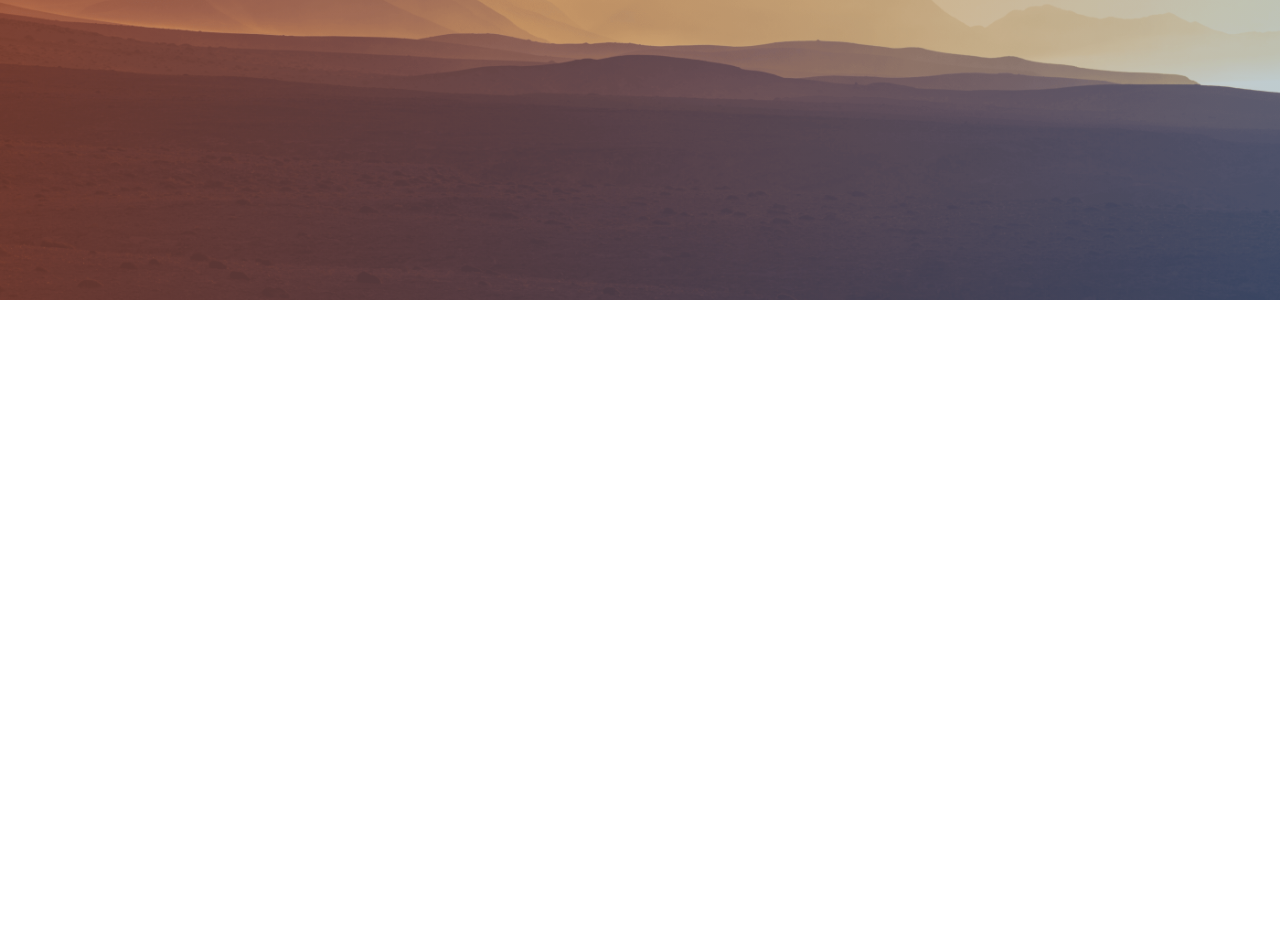
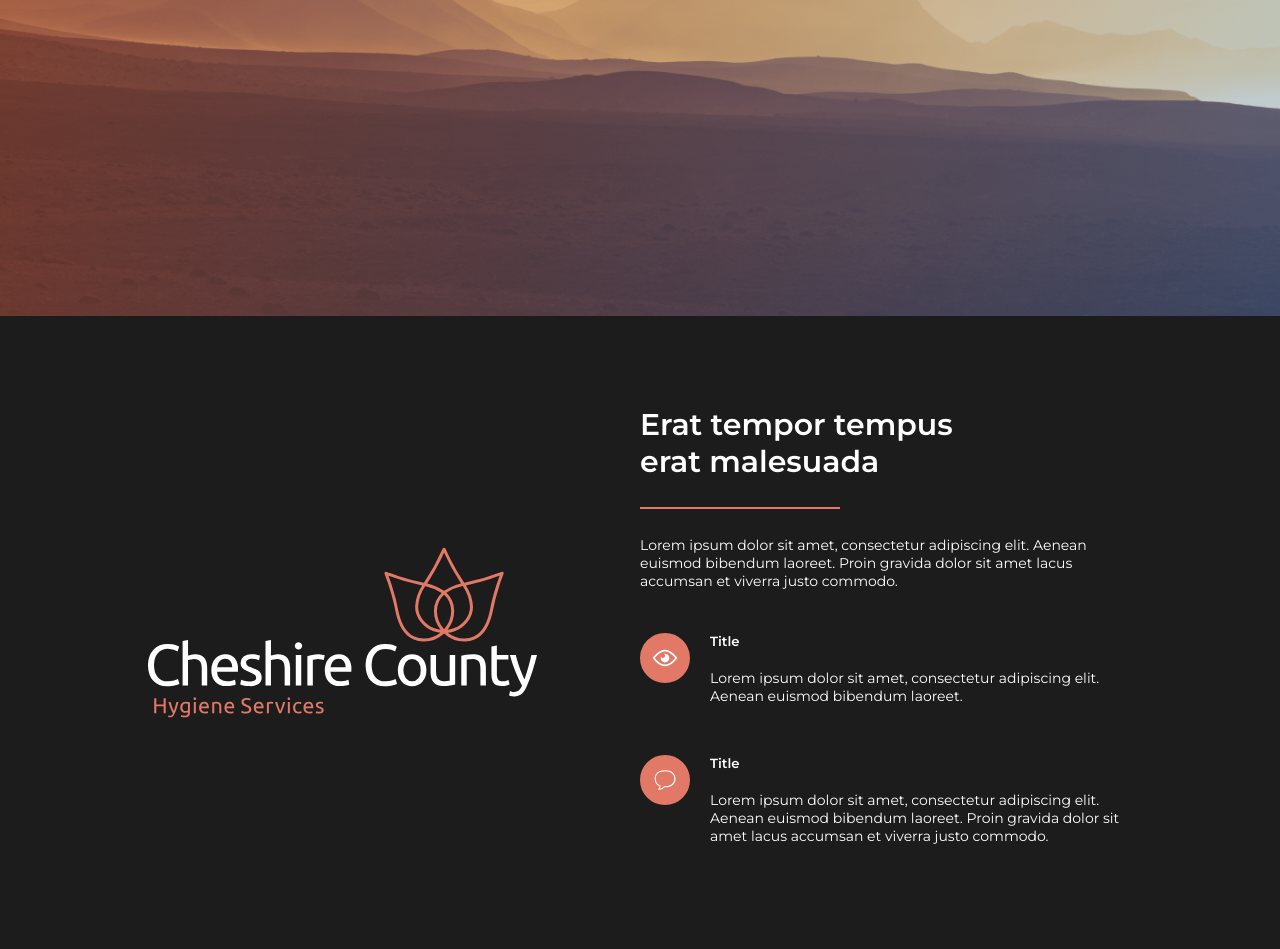
Before and after one commit to SmilingHangman/CA_EXAM, a website: page app/index.html in a window 1280 px wide. Shown: the part 1132-2081 px from the top of the page. Before the commit the page ends 1432 px from the top, so only its background shows below. Drawn offline with Linux system fonts and the light colour scheme.

Commit message:
section 4 added

```diff
--- a/app/index.html
+++ b/app/index.html
@@ -78,9 +78,34 @@
     <!-- <img class='imgsecond' src="assets/photo_landscape.png">
     <div class='overlay2'></div> -->
 
-    <div class="container test3">UNDER CONSTRUCTION! (section 3)
+    <div class="container test3"><h3>UNDER CONSTRUCTION! (section 3)</h3>
         <img class='imgsecond' src="assets/photo_landscape.png">
         <div class='overlay2'></div>
+    </div>
+
+    <div class="container erattempor">
+        <img class='logoerattempor' src="assets/cheshire-county-hygiene-services.svg">
+        <div class="erattemporright">
+            <h4>Erat tempor tempus<br>erat malesuada</h4>
+            <img class="dividererat" src="assets/divider_orange_u74.svg">
+            <p class="erattemporp">Lorem ipsum dolor sit amet, consectetur adipiscing elit. Aenean euismod bibendum laoreet. Proin gravida dolor sit amet lacus accumsan et viverra justo commodo.</p>
+            <div class="iconstitle">
+                <div class="icontitle">
+                        <img class="itico" src="assets/eye_icon.svg">
+                    <div class="icontitletxt">
+                        <h5>Title</h5>
+                        <p>Lorem ipsum dolor sit amet, consectetur adipiscing elit. Aenean euismod bibendum laoreet.</p>
+                    </div>
+                </div>
+                <div class="icontitle">
+                    <img class="itico" src="assets/bubble_icon.svg">
+                    <div class="icontitletxt">
+                        <h5>Title</h5>
+                        <p>Lorem ipsum dolor sit amet, consectetur adipiscing elit. Aenean euismod bibendum laoreet. Proin gravida dolor sit amet lacus accumsan et viverra justo commodo.</p>
+                    </div>
+                </div>
+            </div>
+        </div>
     </div>
 
     <script src="script.js"></script>
--- /dev/null
+++ b/app/scss/_erattemportempus.scss
@@ -0,0 +1,59 @@
+.erattempor {
+    background-color: $dust;
+    padding-top: 90px;
+    padding-bottom: 90px;
+    .logoerattempor {
+        min-width: 389px;
+        height: auto;
+        margin-right: 20px;
+    }
+    .erattemporright {
+        max-width: 50%;
+        display: flex;
+        flex-direction: column;
+        align-items: flex-start;
+        color: white;
+        h4 {
+            font-family: inherit;
+            font-size: 30px;
+            font-weight: 600;
+            margin: 0;
+            margin-bottom: 27px;
+        }
+        .dividererat {
+            max-width: 200px;
+        }
+        .erattemporp {
+            margin-top: 27px;
+            margin-bottom: 43px;
+        }
+        .iconstitle {
+            display: flex;
+            flex-direction: column;
+            .icontitle {
+                display: flex;
+                align-items: flex-start;
+                .itico {
+                    width: 28px;
+                    height: 28px;
+                    background-color: $brand;
+                    border: solid 11px $brand;
+                    border-radius: 50%;
+                    margin-right: 20px;
+                }
+                .icontitletxt {
+                    display: flex;
+                    flex-direction: column;
+                    h5 {
+                        font-weight: 600;
+                        margin-top: 0;
+                        margin-bottom: 6px;
+                    }
+                }
+            }
+            .icontitle:first-of-type {
+                margin-bottom: 36px;
+            }
+        }
+    }
+}
--- a/app/scss/_homescreen.scss
+++ b/app/scss/_homescreen.scss
@@ -1,7 +1,8 @@
 .homescr {
     margin-top: 137px;
-    margin-bottom: 70px;
+    margin-bottom: 140px;
     height: auto;
+    // background-color: pink;
 }
 
 .lparthome {
--- a/app/scss/_socialmediabar.scss
+++ b/app/scss/_socialmediabar.scss
@@ -1,10 +1,10 @@
 .socmediabar {
-    display: flex;
-    flex-direction: row;
-    height: 105px;
+    // display: flex;
+    // flex-direction: row;
+    // height: 105px;
     background-color: white;
     margin: 0;
-    margin-top: 70px;
+    // margin-top: 70px;
     .smedleft {
         margin-top: 19px;
         margin-bottom: 19px;
--- a/app/scss/style.scss
+++ b/app/scss/style.scss
@@ -77,6 +77,9 @@
     box-sizing: border-box;
     color: beige;
     font-size: 40px;
+    h3 {
+        text-align: center;
+    }
     .imgsecond {
         margin: -148px;
         margin-top: 0;
@@ -102,3 +105,5 @@
         z-index: -1;
     }
 }
+
+@import 'erattemportempus'
```
Also changed, not shown: app/assets/bubble_icon.svg (added), app/assets/divider_orange_u74.svg (added), app/assets/eye_icon.svg (added), app/style.css.
